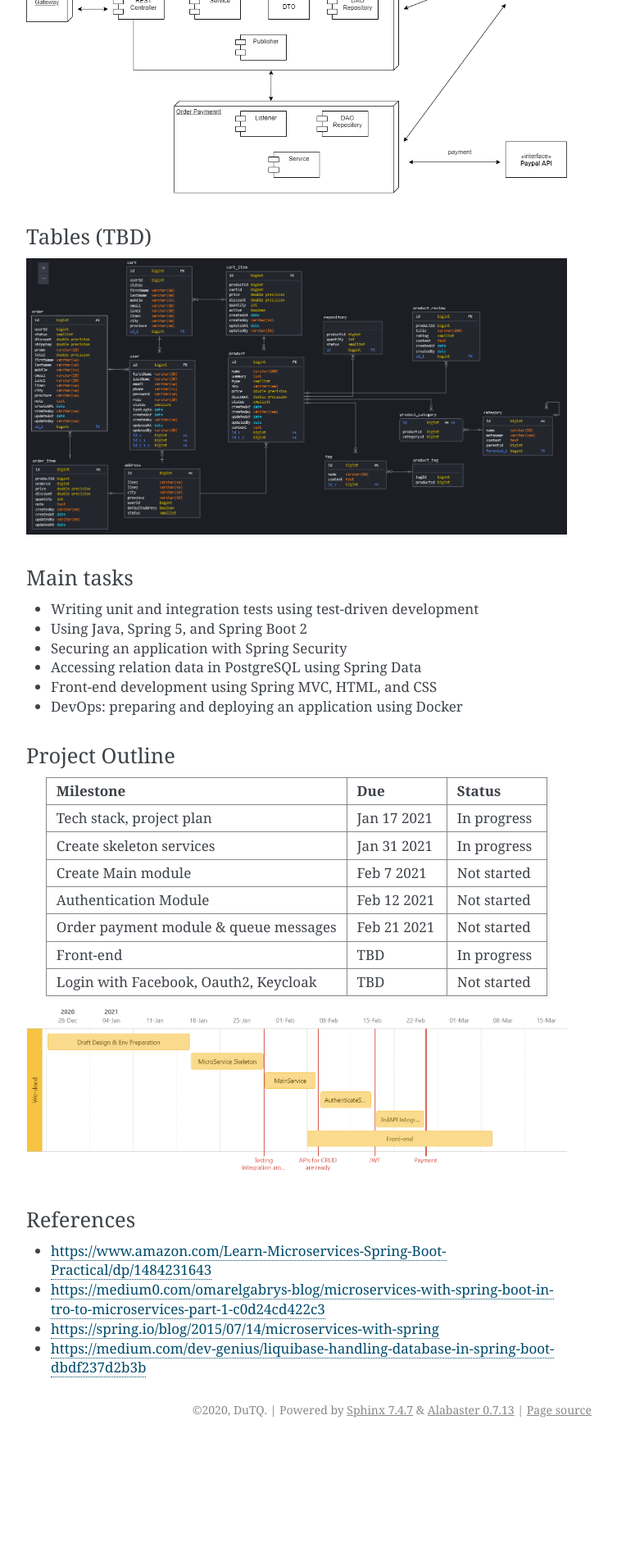
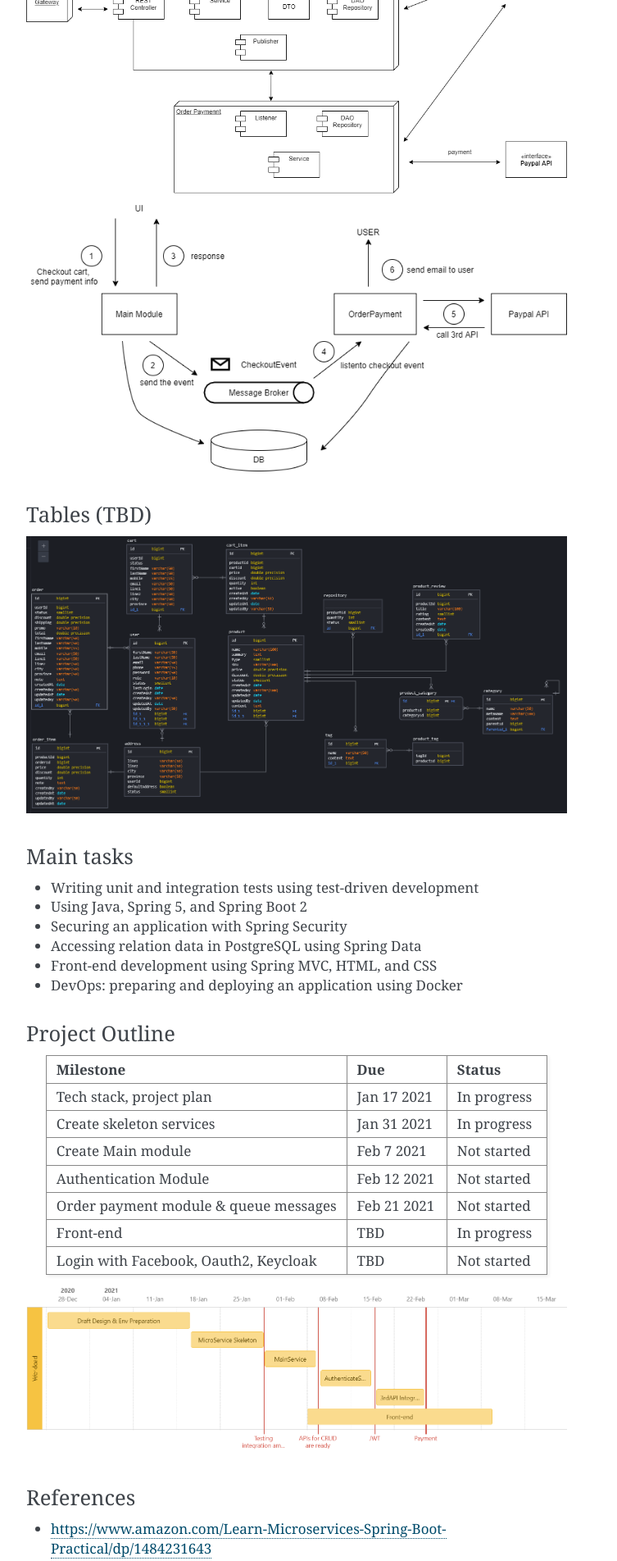
Before and after one commit to quangdutran/manning-online-shop, a Sphinx documentation site: the page built from docs/source/index.rst, in a window 1280 px wide. Shown: the part 907-2811 px from the top of the page at 82% size, without its empty margins (388-1141 px from the left). Built offline with Sphinx 7.4.7, drawn with Linux system fonts in a browser that asks for light colours; before the commit the page ends 2666 px from its top, so only the background shows below that.

Commit message:
Add async call flow

```diff
--- a/docs/source/index.rst
+++ b/docs/source/index.rst
@@ -12,6 +12,8 @@ Architecture
 .. image:: _static/architecture.png
 
 .. image:: _static/mainmodule.png
+
+.. image:: _static/sequence.png
 
 Tables (TBD)
 ^^^^^^^^^^^^
```
Also changed, not shown: docs/source/_static/sequence.png (added), 2 other files.
